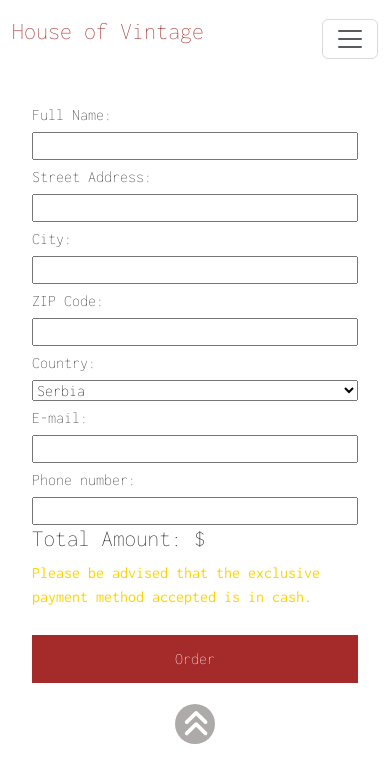
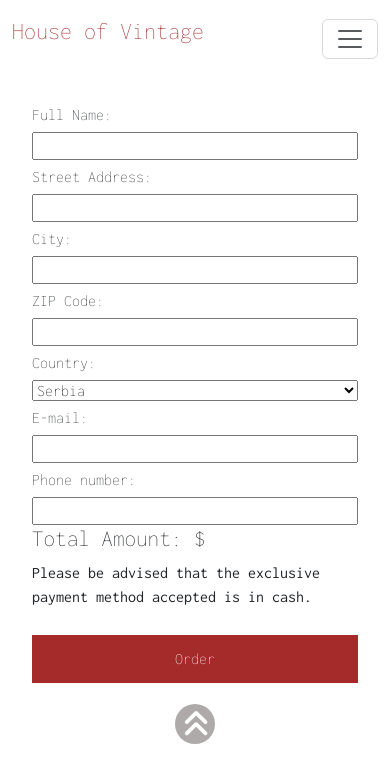
Before and after one commit to pavlovic96/E-commerce-React.js, a React (Create React App) app: page /order in a window 390 px wide. Shown: the top 782 px of the page. Built offline with nearby package versions, Linux system fonts and the light colour scheme.

Commit message:
responsive

```diff
--- a/src/components/Cart/Order/Order.css
+++ b/src/components/Cart/Order/Order.css
@@ -20,7 +20,6 @@
 }
 
 .payment {
-  color: rgb(255, 213, 1);
   font-weight: 400;
 }
 #final-order {
```
